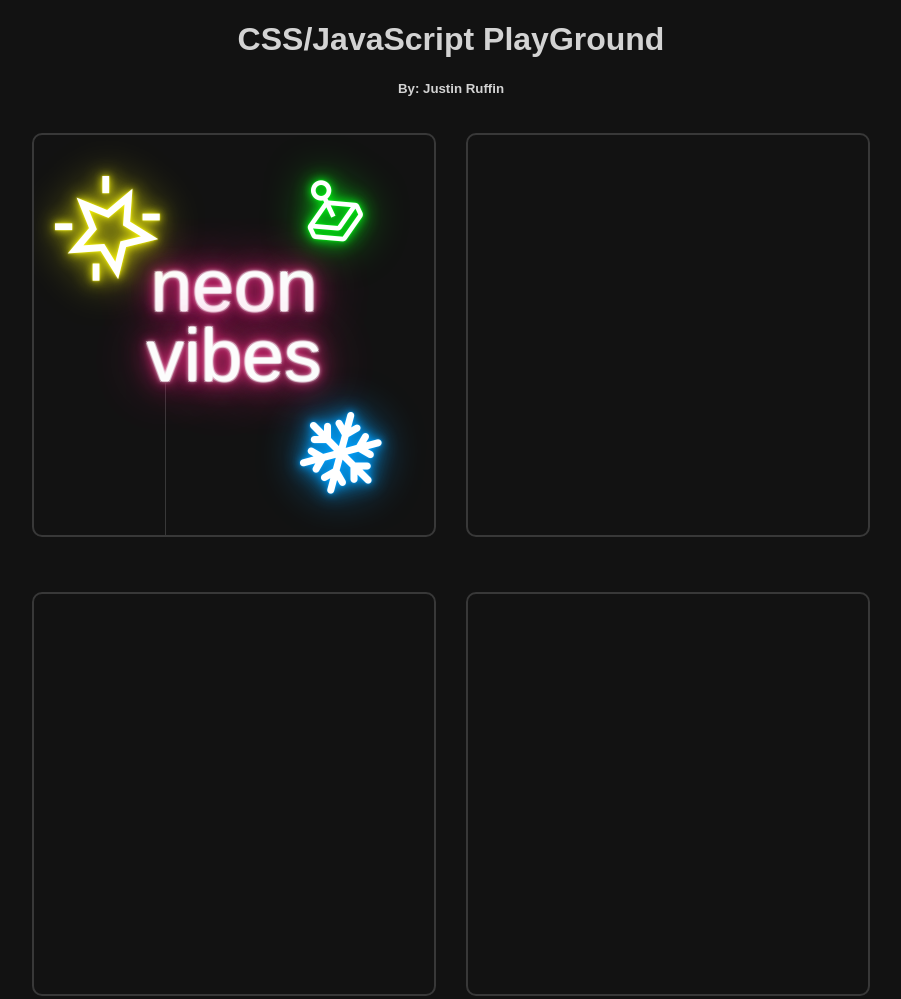
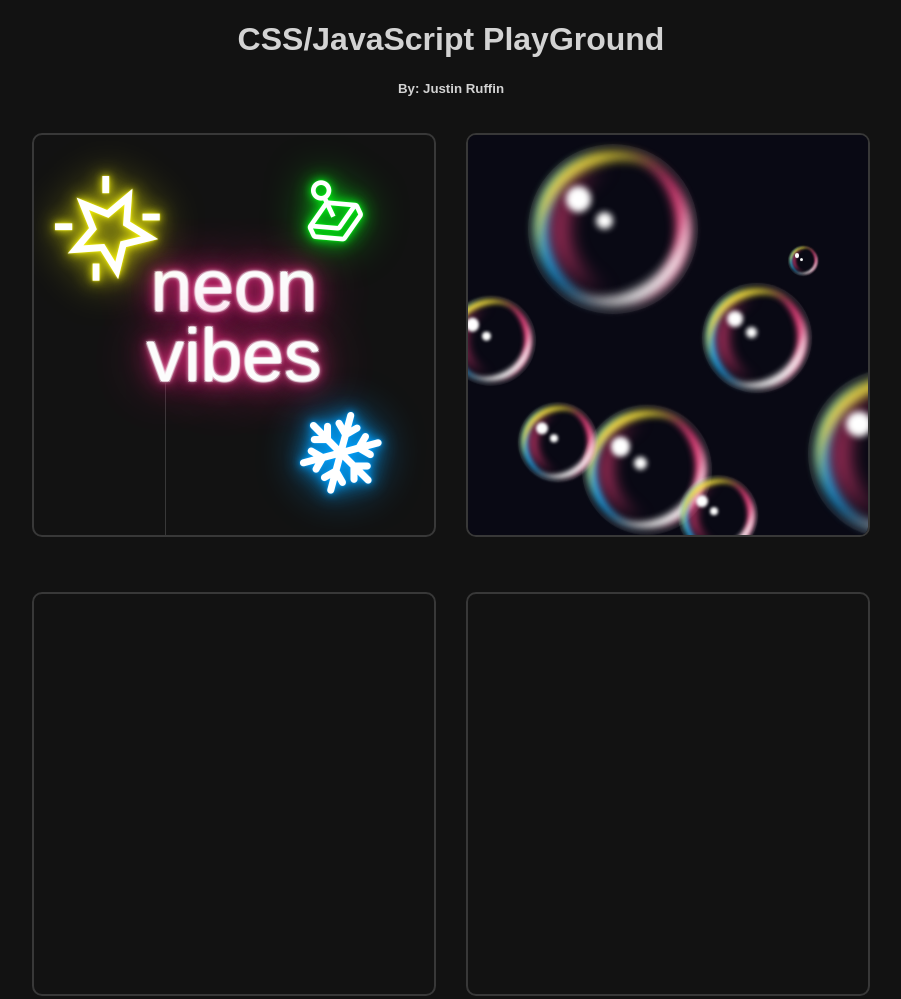
Before and after one commit to justinruffin/CSS-JS-PlayGround, a plain HTML site: page index.html in a window 1280 px wide. Shown: the top 999 px of the page, without its empty margins (189-1090 px from the left). Drawn offline with nearby package versions, Linux system fonts and the light colour scheme; a web font is replaced by a local one.

Commit message:
Filled in second square with floating bubbles

```diff
--- a/index.html
+++ b/index.html
@@ -14,7 +14,6 @@
         <!--NEON SIGN SYMBOLS-->
         <link rel="stylesheet" href="https://cdnjs.cloudflare.com/ajax/libs/font-awesome/7.3.1/css/all.css" integrity="sha512-x9WwyMYBnlXMNQ6kQ/Lyzu1NqIhLQKL5Oq6xByfXuRj7s9CskyCbLv/1IjqzJmXwFXWr0ov6jBV7Qbc0hh9nHg==" crossorigin="anonymous" referrerpolicy="no-referrer" />
         <link rel="stylesheet" href="https://fonts.googleapis.com/css2?family=Material+Symbols+Outlined:opsz,wght,FILL,GRAD@20,200,0,0&icon_names=joystick,star_shine" />
-
     </head>
     <body>
         <div class="header">
@@ -31,10 +30,52 @@
                         <i class="fa-regular fa-snowflake fa-rotate-by neon-snowflake" style="--fa-rotate-angle: 15deg"></i>
                         <span class="material-symbols-outlined neon-joystick">joystick</span>
                         <span class="material-symbols-outlined neon-star">star_shine</span>
-
                     </div>
                 </div>
-                <div class="box"></div>
+                <div class="box">
+                    <div class="floating-bubbles">
+                        <div class="bubble">
+                            <span></span>
+                            <span></span>
+                            <span></span>
+                        </div>
+                        <div class="bubble">
+                            <span></span>
+                            <span></span>
+                            <span></span>
+                        </div>
+                        <div class="bubble">
+                            <span></span>
+                            <span></span>
+                            <span></span>
+                        </div>
+                        <div class="bubble">
+                            <span></span>
+                            <span></span>
+                            <span></span>
+                        </div>
+                        <div class="bubble">
+                            <span></span>
+                            <span></span>
+                            <span></span>
+                        </div>
+                        <div class="bubble">
+                            <span></span>
+                            <span></span>
+                            <span></span>
+                        </div>
+                        <div class="bubble">
+                            <span></span>
+                            <span></span>
+                            <span></span>
+                        </div>
+                        <div class="bubble">
+                            <span></span>
+                            <span></span>
+                            <span></span>
+                        </div>
+                    </div>
+                </div>
             </div>
             <div class="row">
                 <div class="box"></div>
--- a/style.css
+++ b/style.css
@@ -3,6 +3,7 @@
     MAIN BOILER PLATE STYLING
 
 **************************************** */
+
 body {
     background-color: #121212;
 }
@@ -134,3 +135,140 @@ body {
         0 0 20px #00ff15,
         0 0 45px #00ff15;
 }
+
+/* ****************************************
+
+    FLOATING BUBBLES
+
+**************************************** */
+
+.floating-bubbles {
+    position: relative;
+    height: 400px;
+    width: 400px;
+    background-color: rgb(9, 9, 20);
+}
+
+.bubble::before,
+.bubble::after {
+    content: "";
+    position: absolute;
+    border-radius: 50%;
+    background-color: #fff;
+    filter: blur(4px);
+    z-index: 1;
+}
+.bubble::before {
+    width: 30px;
+    height: 30px;
+    top: 50px;
+    left: 45px;
+}
+.bubble::after {
+    top: 80px;
+    left: 80px;
+    width: 20px;
+    height: 20px;
+}
+
+.bubble span {
+    inset: 10px;
+    position: absolute;
+    border-radius: 50%;
+    filter: blur(6px);
+}
+.bubble span:nth-child(1) {
+    border-left: 15px solid #0fb4ff;
+    border-right: 15px solid #ff4484;
+}
+.bubble span:nth-child(2) {
+    border-top: 15px solid #ffeb3b;
+    border-bottom: 15px solid #fff;
+    transform: rotate(320deg);
+}
+.bubble span:nth-child(3) {
+    inset: 30px;
+    border-left: 15px solid #ff4484;
+    filter: blur(12px);
+}
+
+.bubble {
+    position: relative;
+    width: 200px;
+    height: 200px;
+    left: 70px;
+    border-radius: 50%;
+    box-shadow: inset 0 0 25px rgba(255, 255, 255, 0.15);
+    animation: animate_bubbles 15s ease-in-out infinite;
+    zoom: 0.85;
+}
+.bubble:nth-child(2) {
+    zoom: 0.45;
+    left: -50px;
+    animation: animate_bubbles2 11s ease-in-out -4s infinite;
+}
+.bubble:nth-child(3) {
+    zoom: 0.65;
+    left: 175px;
+    animation: animate_bubbles 8s ease-in-out -6s infinite;
+}
+.bubble:nth-child(4) {
+    zoom: 0.4;
+    left: 125px;
+    top: -270px;
+    animation: animate_bubbles3 10s ease-in-out -7s infinite;
+}
+.bubble:nth-child(5) {
+    zoom: 0.55;
+    left: 425px;
+    top: -570px;
+    animation: animate_bubbles 8s ease-in-out -2s infinite;
+}
+.bubble:nth-child(6) {
+    zoom: 0.4;
+    left: 525px;
+    top: -600px;
+    animation: animate_bubbles2 11s ease-in-out -9s infinite;
+}
+.bubble:nth-child(7) {
+    zoom: 0.85;
+    left: 400px;
+    top: -550px;
+    animation: animate_bubbles3 15s ease-in-out -2s infinite;
+}
+.bubble:nth-child(8) {
+    zoom: 0.15;
+    left: 80%;
+    top: -180%;
+    animation: animate_bubbles2 10s ease-in-out -8s infinite;
+}
+
+@keyframes animate_bubbles {
+    0%,
+    100% {
+        transform: translateY(-20px);
+    }
+    50% {
+        transform: translateY(20px);
+    }
+}
+
+@keyframes animate_bubbles2 {
+    0%,
+    100% {
+        transform: translateY(-40px);
+    }
+    50% {
+        transform: translateY(30px);
+    }
+}
+
+@keyframes animate_bubbles3 {
+    0%,
+    100% {
+        transform: translateY(-80px);
+    }
+    50% {
+        transform: translateY(50px);
+    }
+}
```
